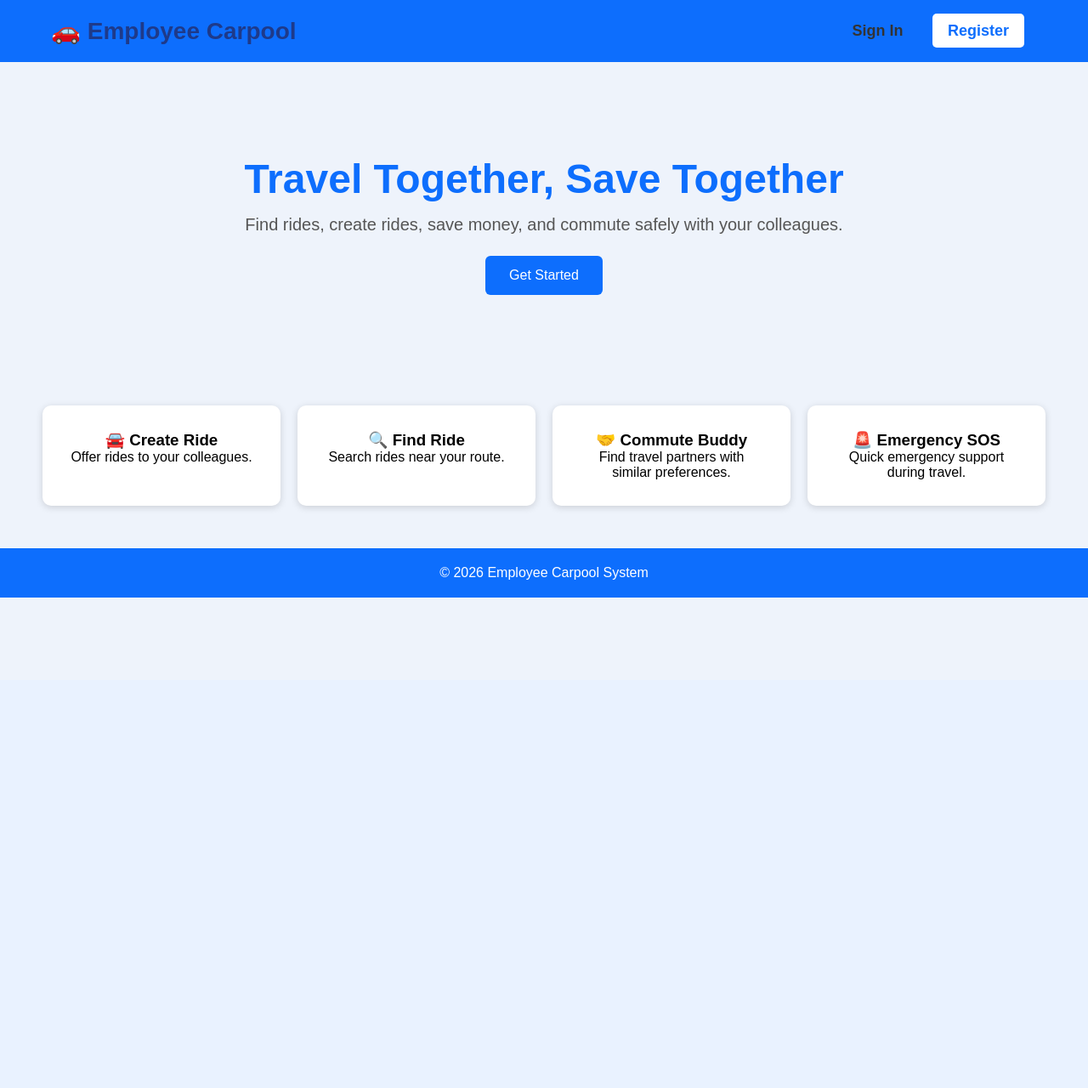
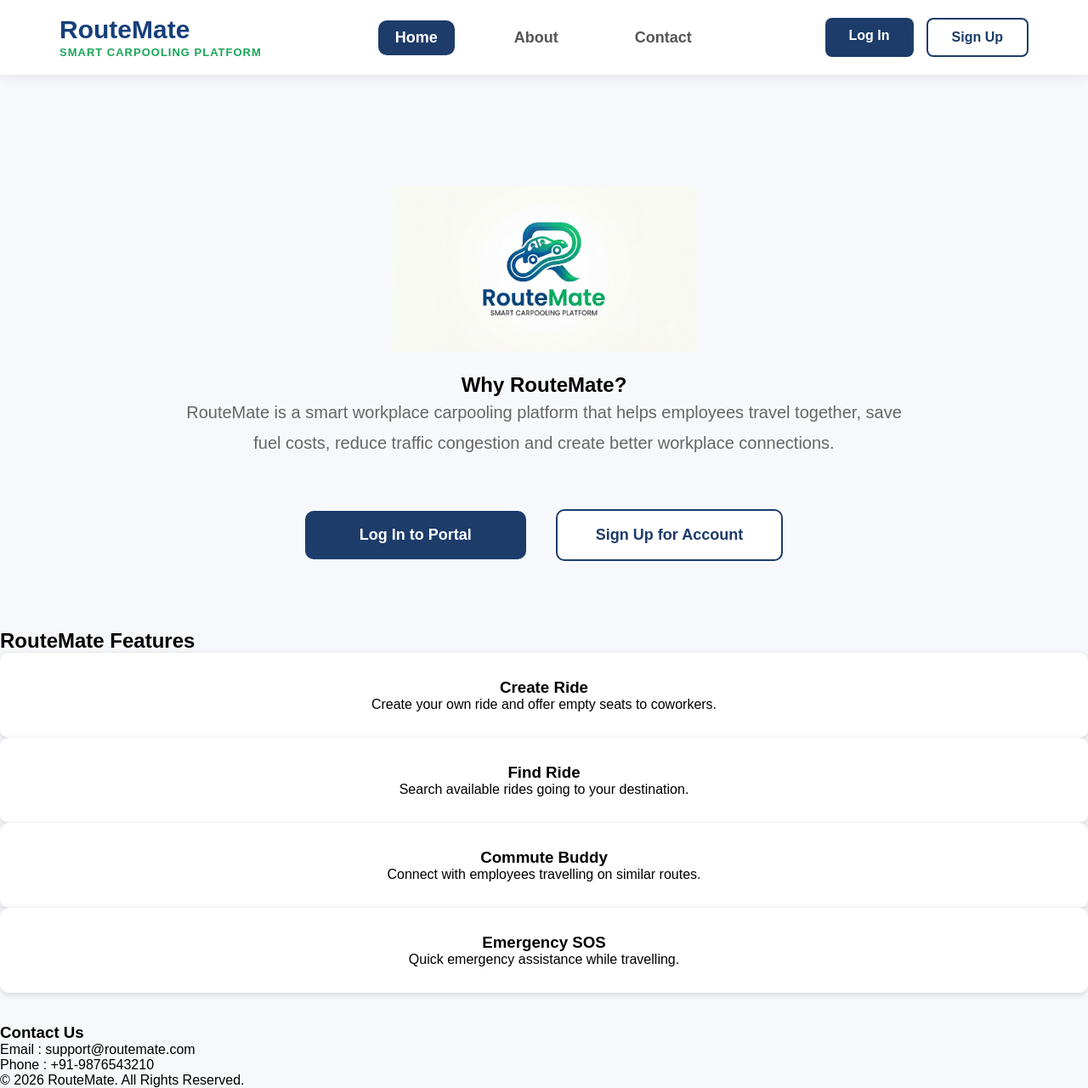
Before and after one commit to neev78/Oddo-x-final, a Flask app: page / in a window 1280 px wide. Shown: the whole page at 85% size. Before the commit the page ends 703 px from the top, so only its background shows below. Run offline with Flask 3, Linux system fonts and the light colour scheme.

Commit message:
updated logo home and login page & signup page

```diff
--- a/static/css/style.css
+++ b/static/css/style.css
@@ -487,3 +507,370 @@ color:#666;
 font-size:50px;
 
 }
+body{
+
+margin:0;
+
+font-family:Arial,Helvetica,sans-serif;
+
+background:#f6f8fc;
+
+}
+
+
+/* NAVBAR */
+
+.top-navbar{
+    display:flex;
+    justify-content:space-between;
+    align-items:center;
+    padding:18px 70px;
+    background:#ffffff;
+    box-shadow:0 3px 15px rgba(0,0,0,.08);
+    position:sticky;
+    top:0;
+    z-index:100;
+}
+
+.logo-area{
+
+display:flex;
+
+align-items:center;
+
+gap:15px;
+
+}
+
+
+.logo-box{
+
+width:45px;
+
+height:45px;
+
+background:#1d3c6a;
+
+color:white;
+
+border-radius:12px;
+
+display:flex;
+
+justify-content:center;
+
+align-items:center;
+
+font-size:24px;
+
+}
+
+
+.logo-area h2{
+
+margin:0;
+
+color:#1d3c6a;
+
+}
+
+
+.logo-area span{
+
+color:#2f8d46;
+
+font-size:14px;
+
+font-weight:bold;
+
+}
+
+
+.menu{
+
+display:flex;
+
+gap:20px;
+
+}
+
+
+.menu a{
+
+text-decoration:none;
+
+color:#555;
+
+padding:10px 20px;
+
+border-radius:10px;
+
+font-weight:bold;
+
+transition:.3s;
+
+}
+
+
+.menu a:hover{
+
+background:#1d3c6a;
+
+color:white;
+
+}
+
+
+.active{
+
+background:#1d3c6a;
+
+color:white!important;
+
+}
+
+
+.buttons{
+
+display:flex;
+
+gap:15px;
+
+}
+
+
+.login-btn{
+
+background:#1d3c6a;
+
+padding:12px 28px;
+
+border-radius:8px;
+
+color:white;
+
+text-decoration:none;
+
+font-weight:bold;
+
+}
+
+
+.signup-btn{
+
+padding:12px 28px;
+
+border:2px solid #1d3c6a;
+
+border-radius:8px;
+
+text-decoration:none;
+
+color:#1d3c6a;
+
+font-weight:bold;
+
+}
+
+
+/* HERO */
+
+.hero{
+    text-align:center;
+    padding-top:130px;
+    padding-bottom:80px;
+}
+
+.hero-logo{
+    margin-bottom:20px;
+}
+
+.hero-image{
+    width:360px;
+    max-width:90%;
+    transition:.3s;
+}
+
+.hero-image:hover{
+    transform:scale(1.05);
+}
+
+.hero h1{
+    font-size:64px;
+    color:#173f7a;
+    margin-top:15px;
+    margin-bottom:10px;
+    font-weight:700;
+}
+
+.hero h3{
+    color:#18a558;
+    letter-spacing:3px;
+    font-size:22px;
+    margin-bottom:20px;
+    font-weight:700;
+}
+
+.hero p{
+    width:70%;
+    margin:auto;
+    color:#666;
+    font-size:20px;
+    line-height:1.8;
+}
+
+.primary-btn{
+
+background:#1d3c6a;
+
+padding:18px 45px;
+
+border-radius:10px;
+
+color:white;
+
+text-decoration:none;
+
+font-size:18px;
+
+font-weight:bold;
+
+}
+
+
+.secondary-btn{
+    background:white;
+    padding:18px 45px;
+    border:2px solid #1d3c6a;
+    border-radius:10px;
+    text-decoration:none;
+    font-size:18px;
+    font-weight:bold;
+    color:#1d3c6a;
+    transition:.3s;
+}
+
+.primary-btn:hover{
+
+background:#274d87;
+
+}
+
+
+.secondary-btn:hover{
+    background:#1d3c6a;
+    color:white;
+}
+.logo-area{
+    display:flex;
+    align-items:center;
+    gap:15px;
+}
+
+.navbar-logo{
+    width:70px;
+    height:70px;
+    object-fit:contain;
+}
+
+.logo-text h2{
+    margin:0;
+    color:#173f7a;
+    font-size:30px;
+    font-weight:700;
+}
+
+.logo-text span{
+    color:#18a558;
+    font-size:13px;
+    letter-spacing:1px;
+    font-weight:700;
+}
+/* Hero Buttons */
+
+.hero-buttons{
+    margin-top:60px;
+    display:flex;
+    justify-content:center;
+    align-items:center;
+    gap:35px;
+    flex-wrap:wrap;
+}
+
+.primary-btn,
+.secondary-btn{
+    min-width:260px;
+    text-align:center;
+}
+/* ===========================
+   LOGIN & REGISTER PAGE
+=========================== */
+
+.auth-page{
+    margin:0;
+    padding:0;
+    min-height:100vh;
+    display:flex;
+    justify-content:center;
+    align-items:center;
+    background:#f5f7fb;
+    font-family:Arial,Helvetica,sans-serif;
+}
+
+.auth-card{
+    width:450px;
+    background:#ffffff;
+    padding:40px;
+    border-radius:20px;
+    box-shadow:0 10px 30px rgba(0,0,0,.12);
+    text-align:center;
+}
+
+.auth-card h1{
+    color:#173f7a;
+    font-size:42px;
+    margin-bottom:5px;
+}
+
+.auth-card h2{
+    color:#666;
+    margin-bottom:30px;
+}
+
+.auth-card input{
+    width:100%;
+    padding:15px;
+    margin-bottom:18px;
+    border:1px solid #ddd;
+    border-radius:10px;
+    font-size:16px;
+}
+
+.auth-card button{
+    width:100%;
+    padding:15px;
+    border:none;
+    border-radius:10px;
+    background:#173f7a;
+    color:white;
+    font-size:18px;
+    cursor:pointer;
+}
+
+.auth-card button:hover{
+    background:#29528d;
+}
+
+.bottom-text{
+    margin-top:20px;
+}
+
+.bottom-text a{
+    color:#173f7a;
+    text-decoration:none;
+    font-weight:bold;
+}
+
+.divider{
+    margin:25px 0;
+}
--- a/templates/index.html
+++ b/templates/index.html
@@ -3,62 +3,114 @@
 <head>
     <meta charset="UTF-8">
     <meta name="viewport" content="width=device-width, initial-scale=1.0">
-    <title>Employee Carpool</title>
+    <title>RouteMate</title>
 
     <link rel="stylesheet" href="{{ url_for('static', filename='css/style.css') }}">
 </head>
+
 <body>
 
-<header>
-    <div class="logo">
-        🚗 Employee Carpool
+<header class="top-navbar">
+
+    <div class="logo-area">
+    <div class="logo-text">
+        <h2>RouteMate</h2>
+        <span>SMART CARPOOLING PLATFORM</span>
+    </div>
+</div>
+    <nav class="menu">
+
+        <a class="active" href="/">Home</a>
+
+        <a href="#about">About</a>
+
+       <a href="#contact">Contact</a>
+
+    </nav>
+
+    <div class="buttons">
+
+        <a href="/login" class="login-btn">Log In</a>
+
+        <a href="/register" class="signup-btn">Sign Up</a>
+
     </div>
 
-    <nav>
-        <a href="/login">Sign In</a>
-        <a href="/register" class="register-btn">Register</a>
-    </nav>
 </header>
+
 
 <section class="hero">
 
-    <h1>Travel Together, Save Together</h1>
+    <div class="hero-logo">
+
+<img src="{{ url_for('static', filename='images/routemate_logo.jpeg') }}"
+     class="hero-image">
+
+</div>
+<section id="about" class="info-section">
+
+    <h2>Why RouteMate?</h2>
 
     <p>
-        Find rides, create rides, save money, and commute safely with your colleagues.
+        RouteMate is a smart workplace carpooling platform that helps employees
+        travel together, save fuel costs, reduce traffic congestion and create
+        better workplace connections.
     </p>
-
-    <a href="/register" class="start-btn">Get Started</a>
 
 </section>
 
-<section class="features">
+    <div class="hero-buttons">
+
+        <a href="/login" class="primary-btn">
+            Log In to Portal
+        </a>
+
+        <a href="/register" class="secondary-btn">
+            Sign Up for Account
+        </a>
+
+    </div>
+
+</section>
+<section id="contact" class="contact-section">
+
+    <h2>RouteMate Features</h2>
+
+    <div class="feature-grid">
 
         <div class="feature-card">
-        <h3>🚘 Create Ride</h3>
-        <p>Offer rides to your colleagues.</p>
+            <h3>Create Ride</h3>
+            <p>Create your own ride and offer empty seats to coworkers.</p>
         </div>
 
         <div class="feature-card">
-        <h3>🔍 Find Ride</h3>
-        <p>Search rides near your route.</p>
+            <h3>Find Ride</h3>
+            <p>Search available rides going to your destination.</p>
         </div>
 
         <div class="feature-card">
-        <h3>🤝 Commute Buddy</h3>
-        <p>Find travel partners with similar preferences.</p>
+            <h3>Commute Buddy</h3>
+            <p>Connect with employees travelling on similar routes.</p>
         </div>
 
         <div class="feature-card">
-        <h3>🚨 Emergency SOS</h3>
-        <p>Quick emergency support during travel.</p>
+            <h3>Emergency SOS</h3>
+            <p>Quick emergency assistance while travelling.</p>
         </div>
+
+    </div>
+
+    <br><br>
+
+    <h3>Contact Us</h3>
+
+    <p>Email : support@routemate.com</p>
+
+    <p>Phone : +91-9876543210</p>
+
+    <p>© 2026 RouteMate. All Rights Reserved.</p>
 
 </section>
 
-<footer>
-    © 2026 Employee Carpool System
-</footer>
-
 </body>
 </html>
```
Also changed, not shown: other parts of static/css/style.css (+44 -24 lines), templates/login.html (+25 -11 lines), templates/register.html (+31 -10 lines), static/images/routemate_logo.jpeg (added). Lines whose indentation alone changed are shown as unchanged.
